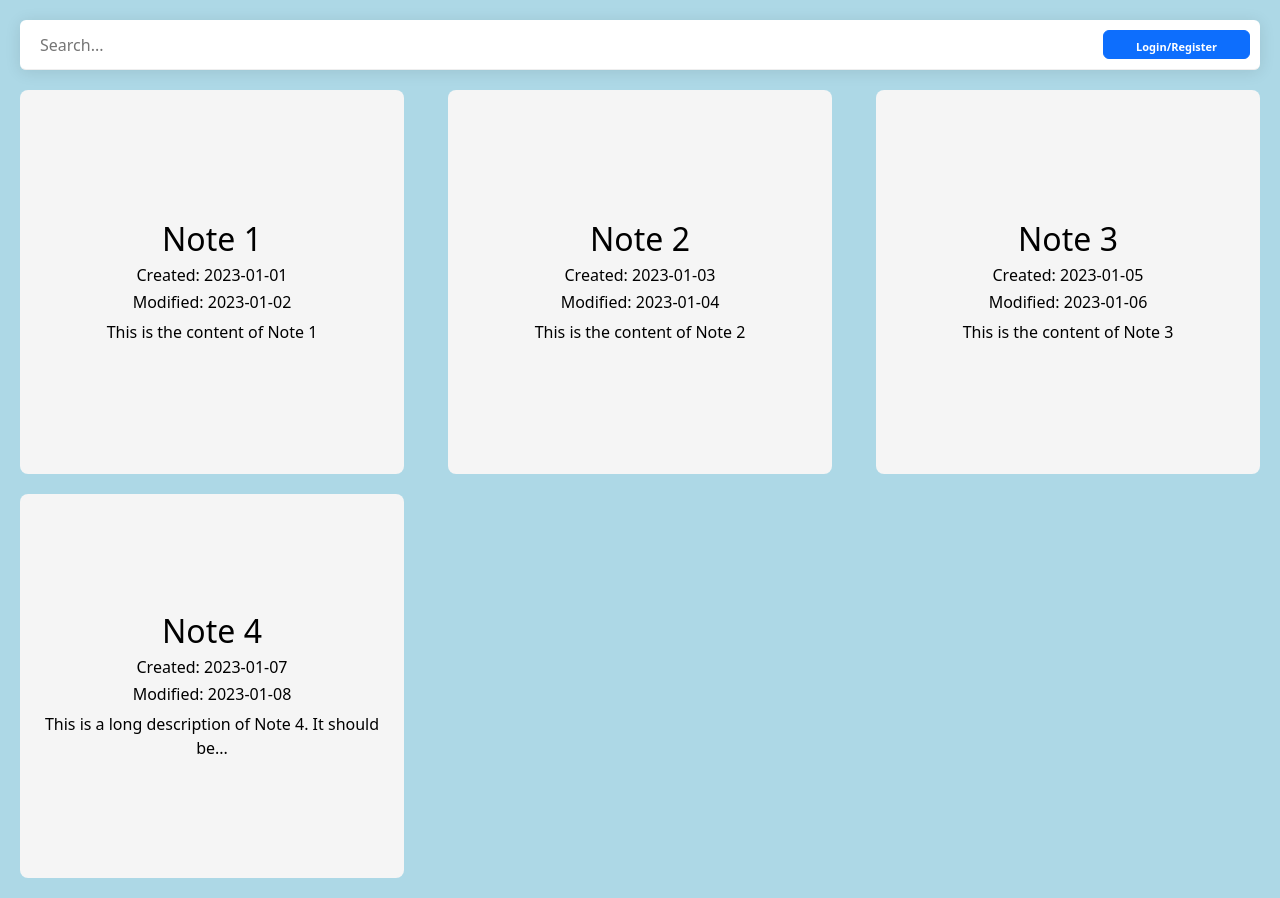
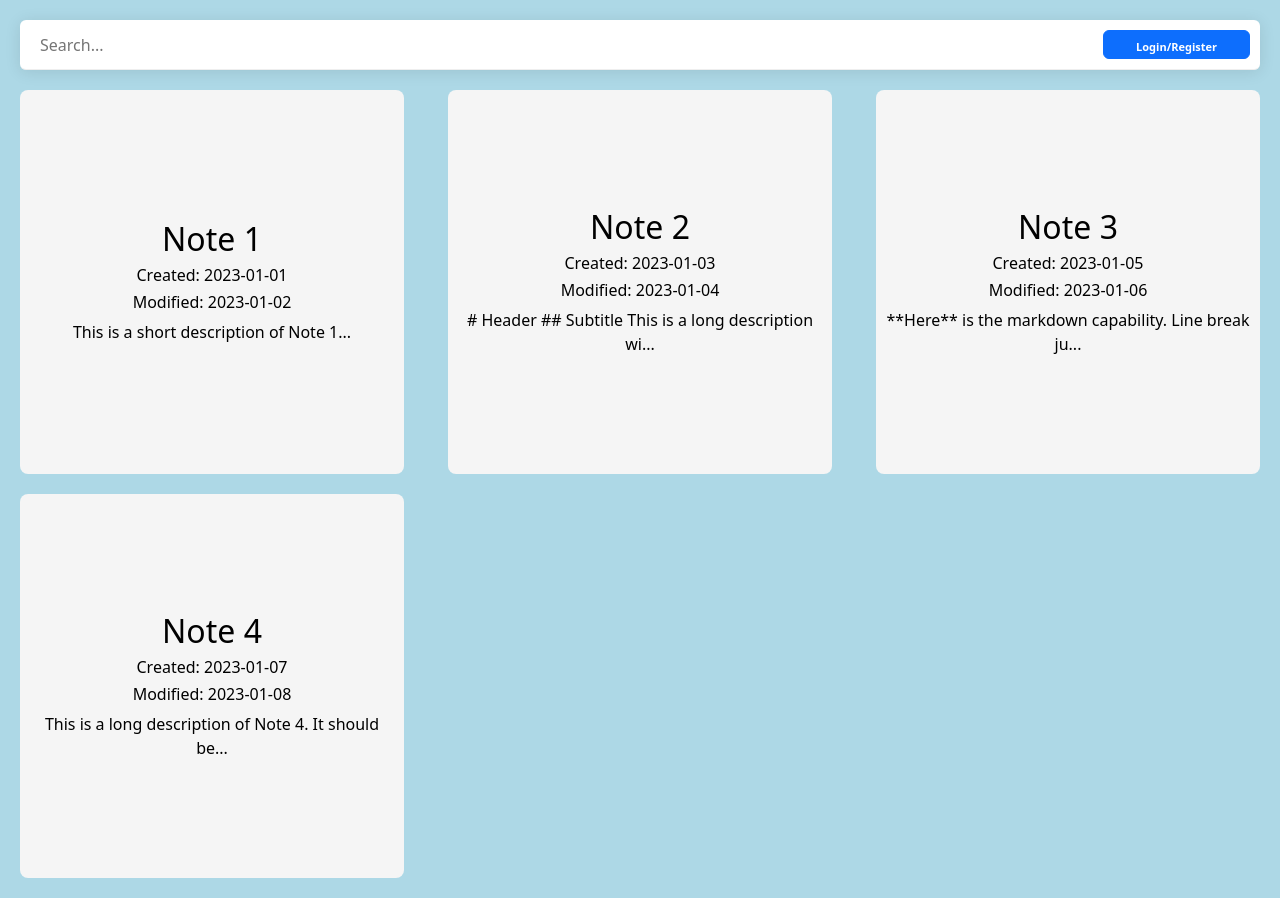
Before and after one commit to Checkmate-Chris1/GeekPad, a React (Vite) app: page / in a window 1280 px wide. Built offline with nearby package versions, Linux system fonts and the light colour scheme.

Commit message:
optimization & examples
Cleaned imports, prettified variables, and extended example notes for now

```diff
--- a/src/main.tsx
+++ b/src/main.tsx
@@ -1,8 +1,5 @@
-import { StrictMode, useState } from 'react'
+import { StrictMode } from 'react'
 import { createRoot } from 'react-dom/client'
-import 'bootstrap/dist/css/bootstrap.css'
-import NoteEditor from './pages/NoteEditor.tsx'
-import HomePage, { type Note } from './pages/HomePage.tsx'
 import App from './pages/App.tsx'
 
 createRoot(document.getElementById('root')!).render(
--- a/src/pages/App.tsx
+++ b/src/pages/App.tsx
@@ -12,13 +12,15 @@ export default function App() {
         content: ""
     });
 
+    const loadNote = (note: Note) => {
+                setNoteSelected(true);
+                setNoteMetadata(note);
+    }
+
     return (
         <>
-            { !noteSelected && <HomePage loadNote={(note: Note) => {
-                setNoteSelected(true);
-                setNoteMetadata(note);
-            }} /> }
-            { noteSelected && <NoteEditor note={noteMetadata} /> }
+            { !noteSelected && <HomePage onLoad={loadNote} /> }
+            { noteSelected && <NoteEditor>{noteMetadata}</NoteEditor> }
         </>
     );
 }
--- a/src/pages/HomePage.tsx
+++ b/src/pages/HomePage.tsx
@@ -12,19 +12,19 @@ const notes: Note[] = [
         title: "Note 1",
         createdDate: "2023-01-01",
         modifiedDate: "2023-01-02",
-        content: "This is the content of Note 1"
+        content: "This is a short description of Note 1"
     },
     {
         title: "Note 2",
         createdDate: "2023-01-03",
         modifiedDate: "2023-01-04",
-        content: "This is the content of Note 2"
+        content: "# Header\n## Subtitle\nThis is a long description with subtitle stuff. Cool!"
     },
     {
         title: "Note 3",
         createdDate: "2023-01-05",
         modifiedDate: "2023-01-06",
-        content: "This is the content of Note 3"
+        content: "**Here** is the markdown capability.\nLine break just happened, `isn't that cool?`"
     },
     {
         title: "Note 4",
@@ -34,7 +34,7 @@ const notes: Note[] = [
     }
 ];
 
-export default function HomePage({loadNote}: {loadNote: (note: Note) => void}) {
+export default function HomePage({onLoad: loadNote}: {onLoad: (note: Note) => void}) {
 
     return (
         <>
--- a/src/pages/NoteEditor.tsx
+++ b/src/pages/NoteEditor.tsx
@@ -5,7 +5,11 @@ import { useState } from 'react';
 import type { Note } from './HomePage.tsx';
 import './NoteEditor.css'
 
-export default function NoteEditor({ note }: { note: Note }) {
+interface Props {
+    children: Note;
+}
+
+export default function NoteEditor({ children: note }: Props) {
     const [title, setTitle] = useState(note.title);
     const [createdDate, setCreatedDate] = useState(note.createdDate);
     const [modifiedDate, setModifiedDate] = useState(note.modifiedDate);
```
